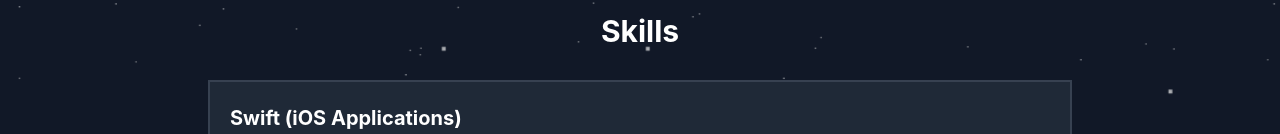
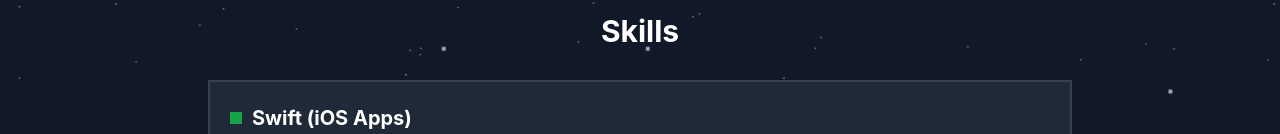
Before and after one commit to Cloudinnovates/gavinshr.com, a React (Create React App) app: page / in a window 1280 px wide. Shown: the part 666-800 px from the top of the page. Built offline with nearby package versions, Linux system fonts and the light colour scheme; some icons are missing.

Commit message:
Added fancy colors to Skills page

```diff
--- a/src/Routes/Homepage/Skills.css
+++ b/src/Routes/Homepage/Skills.css
@@ -1,7 +1,13 @@
+/*
+ * Overall skills container
+ */
 .skills-container {
   padding-top: 25px;
 }
 
+/*
+ * Individual skills item
+ */
 .skills-item {
   padding: 20px;
   padding-top: 20px;
@@ -14,3 +20,28 @@
 .skills-item-subsection {
   padding-top: 5px;
 }
+
+
+/*
+ * Title with heading & color square
+ */
+.skills-title-container {
+  display: flex;
+  align-items: center;
+}
+
+.skills-color {
+  display: inline-block;
+  margin-right: 10px;
+  width: 12px;
+  height: 12px;
+  min-width: 12px;
+  min-height: 12px;
+  background-color: white;
+}
+
+.skills-title {
+  display: inline-block;
+  font-size: 20px;
+  color: white;
+}
--- a/src/Routes/Homepage/Skills.js
+++ b/src/Routes/Homepage/Skills.js
@@ -12,7 +12,10 @@ export default function Skills() {
           {skills.map((skill) => (
             <div key={skill.skill} className="skills-item">
               <span>
-                <h2>{skill.skill}</h2>
+                <div className="skills-title-container">
+                  <div style={{ backgroundColor: skill.color }} className="skills-color"></div>
+                  <h2 className="skills-title">{skill.skill}</h2>
+                </div>
               </span>
 
               <span>
--- a/src/Routes/Projects/Projects.js
+++ b/src/Routes/Projects/Projects.js
@@ -15,7 +15,7 @@ export default function Projects() {
         <br/>
         <div style={{ paddingBottom: "2rem" }}>
           <h2>ReactJS Demo</h2>
-          <h3><i>Advanced Front-End JavaScript Framework</i></h3>
+          <h3><i>Front-End JavaScript Framework</i></h3>
           <br/>
 
           <div className="project-image-container">
--- a/src/data.js
+++ b/src/data.js
@@ -4,7 +4,8 @@
 
 export const skills = [
   {
-    skill: "Swift (iOS Applications)",
+    skill: "Swift (iOS Apps)",
+    color: "#16a34a",
     url: "https://apps.apple.com/us/developer/gavin-shrader/id1319656496",
     urlName: "View My Apps",
     urlOpensInNewTab: true,
@@ -13,6 +14,7 @@ export const skills = [
   },
   {
     skill: "HTML",
+    color: "#2563eb",
     url: "/projects",
     urlName: "View Demo Project",
     urlOpensInNewTab: false,
@@ -21,6 +23,7 @@ export const skills = [
   },
   {
     skill: "CSS",
+    color: "#2563eb",
     url: "/projects",
     urlName: "View Demo Project",
     urlOpensInNewTab: false,
@@ -29,6 +32,7 @@ export const skills = [
   },
   {
     skill: "JavaScript",
+    color: "#2563eb",
     url: "/projects",
     urlName: "View Demo Project",
     urlOpensInNewTab: false,
@@ -37,6 +41,7 @@ export const skills = [
   },
   {
     skill: "ReactJS",
+    color: "#2563eb",
     url: "/projects",
     urlName: "View Demo Project",
     urlOpensInNewTab: false,
@@ -45,6 +50,7 @@ export const skills = [
   },
   {
     skill: "ThreeJS",
+    color: "#2563eb",
     url: "/projects",
     urlName: "View Demo Project",
     urlOpensInNewTab: false,
@@ -52,7 +58,17 @@ export const skills = [
     moreInfo: "I am learning ThreeJS in order to build 3D graphics that run in a browser and eventually build a 3D game.",
   },
   {
+    skill: "Python",
+    color: "#e11d48",
+    url: null,
+    urlName: null,
+    urlOpensInNewTab: false,
+    urlIsNavLink: false,
+    moreInfo: "I have a junior level understanding of Python. I have used this to build simple GUIs and algorithms. I can setup and navigate a Python development environment and I have experience with several major Python libraries such as PyGame, PyQT, and NumPy.",
+  },
+  {
     skill: "Git/GitHub",
+    color: "#ea580c",
     url: "https://github.com/gshrdr/",
     urlName: "GitHub Profile",
     urlOpensInNewTab: true,
@@ -60,15 +76,8 @@ export const skills = [
     moreInfo: "I use Git for version control and I use GitHub to store my Git repositories on the cloud to showcase my projects.",
   },
   {
-    skill: "Python",
-    url: null,
-    urlName: null,
-    urlOpensInNewTab: false,
-    urlIsNavLink: false,
-    moreInfo: "I have a junior level understanding of Python. I have used this to build simple GUIs and algorithms. I can setup and navigate a Python development environment and I have experience with several major Python libraries such as PyGame, PyQT, and NumPy.",
-  },
-  {
     skill: "Technical Writing & Communication",
+    color: "#ea580c",
     url: "/blog",
     urlName: "View Blog",
     urlOpensInNewTab: false,
```
